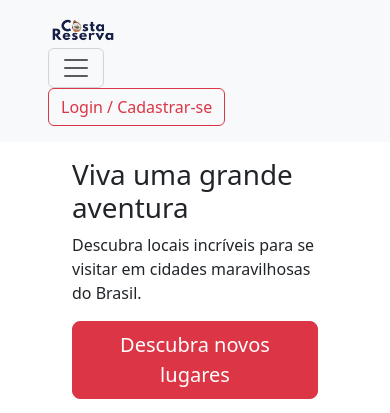
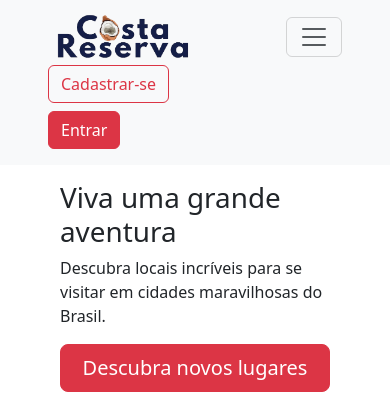
Before and after one commit to AnaRitaGreen/trabalho-desenvolvimento-web-2-ifsp, a PHP site: page /CTDDWEB2/ in a window 390 px wide, after a click that opens the changed part. Shown: the top 413 px of the page. Run offline with PHP 8.4, Linux system fonts and the light colour scheme.

Commit message:
Melhorias na Home e no template

```diff
--- a/template/template.php
+++ b/template/template.php
@@ -10,10 +10,10 @@
   <title>Costa Reserva</title>
 </head>
 <body>
-  <nav class="navbar navbar-expand-lg bg-body-tertiary">
+  <nav class="navbar navbar-expand-md bg-body-tertiary">
     <div class="container-fluid px-5">
-        <a class="navbar-brand" href="/pagInicial.html">
-          <img src="<?php echo BASE_URL; ?>assets/img/logo.png" class="w-25">
+        <a class="navbar-brand mw-100" style="width: 150px;" href="<?php echo BASE_URL; ?>">
+          <img src="<?php echo BASE_URL; ?>assets/img/logo.png" class="w-100">
         </a>
         <button class="navbar-toggler" type="button" data-bs-toggle="collapse"
             data-bs-target="#navbarSupportedContent" aria-controls="navbarSupportedContent" aria-expanded="false"
@@ -21,10 +21,12 @@
             <span class="navbar-toggler-icon"></span>
         </button>
         <div class="collapse navbar-collapse" id="navbarSupportedContent">
-            <ul class="navbar-nav ms-auto mb-2 mb-lg-0">
-
-                <a href="/cadastro.html">
-                    <button class="card-button btn btn-outline-danger" type="submit">Login / Cadastrar-se</button>
+            <ul class="navbar-nav ms-auto mb-2 mb-lg-0 gap-2">
+                <a href="">
+                    <button class="card-button btn btn-outline-danger" type="submit">Cadastrar-se</button>
+                </a>
+                <a href="">
+                    <button class="card-button btn btn-danger" type="submit">Entrar</button>
                 </a>
             </ul>
         </div>
--- a/views/home.php
+++ b/views/home.php
@@ -1,31 +1,27 @@
-
-    <div class="container-fluid">
-        <div class="row mx-auto px-5 mt-3">
-            <div class="col-md-4">
-                <h1 class="title">Viva uma grande aventura</h1>
-                <p class="text">Descubra locais incríveis para se visitar em cidades maravilhosas do Brasil.</p>
+<div class="container-fluid px-5">
+    <div class="row mx-auto mt-3">
+        <div class="col-md-4 d-flex flex-column justify-content-center">
+            <h1>Viva uma grande aventura</h1>
+            <p>Descubra locais incríveis para se visitar em cidades maravilhosas do Brasil.</p>
             <a href="<?php echo BASE_URL; ?>cidades">
-                    <button class="button btn w-100 btn-lg card-button btn-danger" type="submit">Descubra novos
-                        lugares</button>
+                <button class="button btn w-100 btn-lg card-button btn-danger" type="submit">
+                    Descubra novos lugares
+                </button>
             </a>
         </div>
-            <div class="col-md-8">
-                <div class="inicial row mx-auto px-5">
+        <div class="offset-lg-1 col-md-8 col-lg-7">
+            <div class="inicial row mx-auto">
                 <div class="col-md-6 col-sm-12 p-2">
-                        <img src="https://goguides.azureedge.net/media/t0xhre2o/c7d700fa-13a2-41dc-9eb8-f91a17b416ea.jpg?anchor=center&mode=crop&quality=75"
-                            class="img-top" alt="">
+                    <img src="https://imgur.com/xXWwGb1.jpg" class="img-top" alt="">
                 </div>
                 <div class="col-md-6 col-sm-12 p-2">
-                        <img src="https://goguides.azureedge.net/media/hgkjqgm3/95ba820b-9cbf-4ef0-b23f-8c545e76b9d4.jpg?anchor=center&mode=crop&quality=75"
-                            class="img-top " alt="">
+                    <img src="https://imgur.com/oCuz5aS.jpg" class="img-top" alt="">
                 </div>
                 <div class="col-md-6 col-sm-12 p-2">
-                        <img src="https://goguides.azureedge.net/media/4hcpvinw/5d042122-4f86-4e4d-89b1-9428cb31f247.jpg?anchor=center&mode=crop&quality=75"
-                            class="img-top" alt="">
+                    <img src="https://imgur.com/WP7D9HN.jpg" class="img-top" alt="">
                 </div>
                 <div class="col-md-6 col-sm-12 p-2">
-                        <img src="https://goguides.azureedge.net/media/so1djty3/0b96e834-a16e-40aa-aa28-a15441b6e65c.jpg?anchor=center&mode=crop&quality=75"
-                            class="img-top " alt="">
+                    <img src="https://imgur.com/3YT0EIX.jpg" class="img-top" alt="">
                 </div>
             </div>
         </div>
```
Lines whose indentation alone changed are shown as unchanged.
